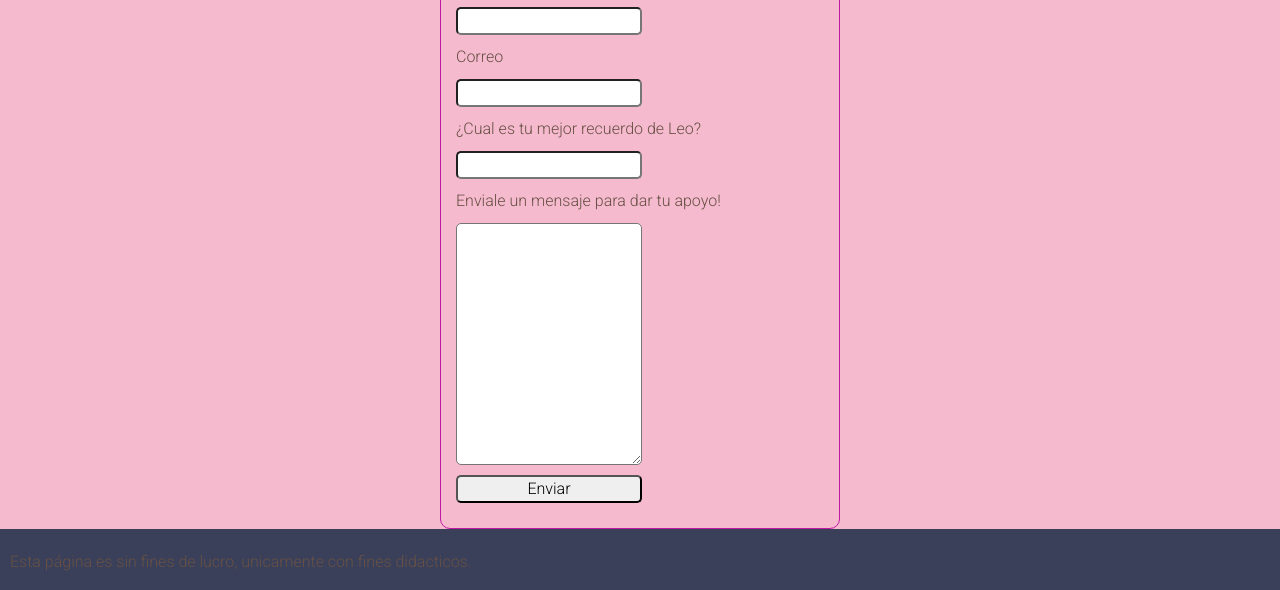
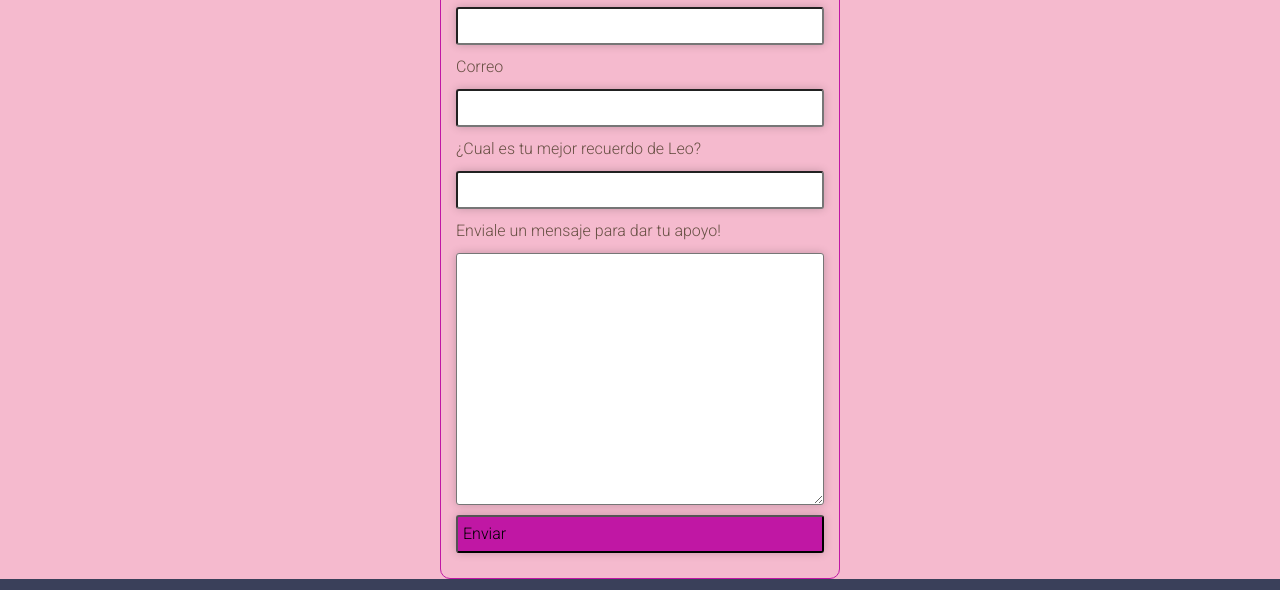
Before and after one commit to riqujavier/EntregaFinal-Riquelme, a website: page pages/contacto.html in a window 1280 px wide. Shown: the part 312-902 px from the top of the page. Drawn offline with nearby package versions, Linux system fonts and the light colour scheme.

Commit message:
box shadow form y min width

```diff
--- a/pages/contacto.html
+++ b/pages/contacto.html
@@ -66,7 +66,7 @@
                 <input type="text">
                 <label for="mensaje">Enviale un mensaje para dar tu apoyo!</label>
                 <textarea name="" id="" cols="30" rows="10"></textarea>
-                <input type="submit" value="Enviar">
+                <input class="boton" type="submit" value="Enviar">
             </form>
         </section>
         <footer>
--- a/scss/_carrera.scss
+++ b/scss/_carrera.scss
@@ -40,6 +40,6 @@
         margin-bottom: 2rem;
         margin-top: 2rem;
         min-width: 90vh;
-       min-height: 400px;
+        min-height: 400px;
     }
 }
--- a/scss/_form.scss
+++ b/scss/_form.scss
@@ -2,6 +2,7 @@
 /* FORMULARIO */
 .formulario {
     max-width: 400px;
+    height: auto;
     min-width: 200px;
     width: 100%; /* Ancho del contenedor del formulario */
     margin: 0 auto; /* Centra el contenedor en la página */
@@ -11,11 +12,22 @@
 
     textarea,input  {
         display: block;
-        max-width: 186px;
+        min-width: 186px;
         width: 100%;
-        text-align: center;
-        border-radius: 5px;
+        text-align: left;
+        padding: 5px;
+        border-radius: 3px;
         margin-bottom: 10px;
+        box-shadow: 0px 0px 10px rgba(0, 0, 0, 0.2);
+
+    }
+}
+.boton{
+    background-color: #c017a4   ;
+    transition: background-color 0.3s;
+    :hover{
+        background-color: #ffc107;
+        height: 35px;
     }
 }
 
```
Also changed, not shown: css/styles.css, 1 other file.
